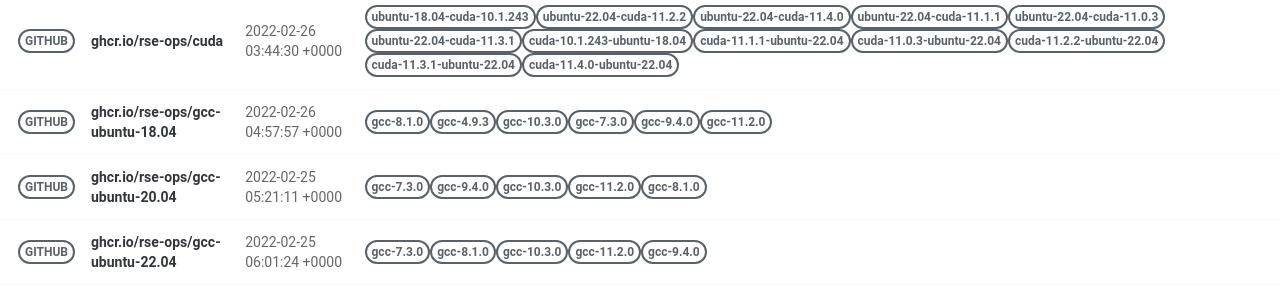
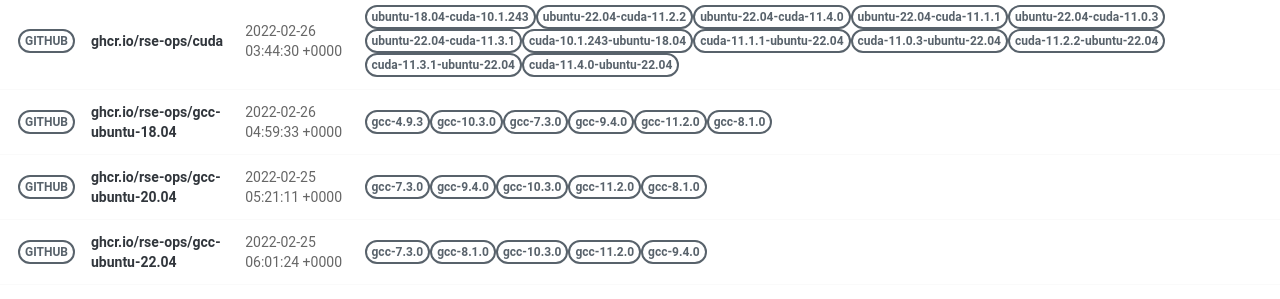
Before and after one commit to rse-ops/docker-images, a Jekyll site: the page built from pages/index.md, in a window 1280 px wide. Shown: the part 502-801 px from the top of the page. Built offline with Jekyll 4.4.1, drawn with Linux system fonts in a browser that asks for light colours; nearby versions of some CDN libraries.

Commit message:
Automated push to update library 2022-02-26

```diff
--- a/_library/ghcr.io-rse-ops-gcc-ubuntu-18.04.md
+++ b/_library/ghcr.io-rse-ops-gcc-ubuntu-18.04.md
@@ -1,14 +1,11 @@
 ---
 layout: container
 name: ghcr.io/rse-ops/gcc-ubuntu-18.04
-updated_at: 2022-02-26 04:57:57.950742
+updated_at: 2022-02-26 04:59:33.251264
 
 
 container_url: https://github.com/orgs/rse-ops/packages/container/package/gcc-ubuntu-18.04
 versions:
- - tag: gcc-8.1.0
-   dockerfile: https://github.com/rse-ops/docker-images/blob/main/ubuntu/gcc/Dockerfile
-   manifest: https://crane.ggcr.dev/manifest/ghcr.io/rse-ops/gcc-ubuntu-18.04:gcc-8.1.0
  - tag: gcc-4.9.3
    dockerfile: https://github.com/rse-ops/docker-images/blob/main/ubuntu/gcc/Dockerfile
    manifest: https://crane.ggcr.dev/manifest/ghcr.io/rse-ops/gcc-ubuntu-18.04:gcc-4.9.3
```
Also changed, not shown: other parts of _library/ghcr.io-rse-ops-gcc-ubuntu-18.04.md (+3 -0 lines).
